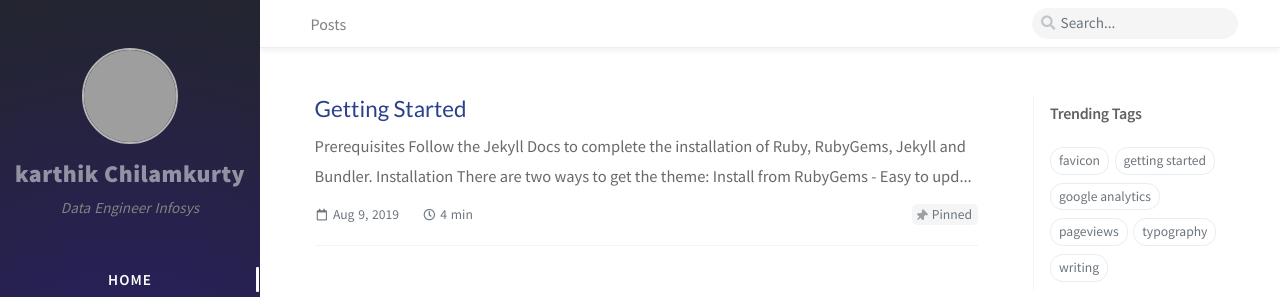
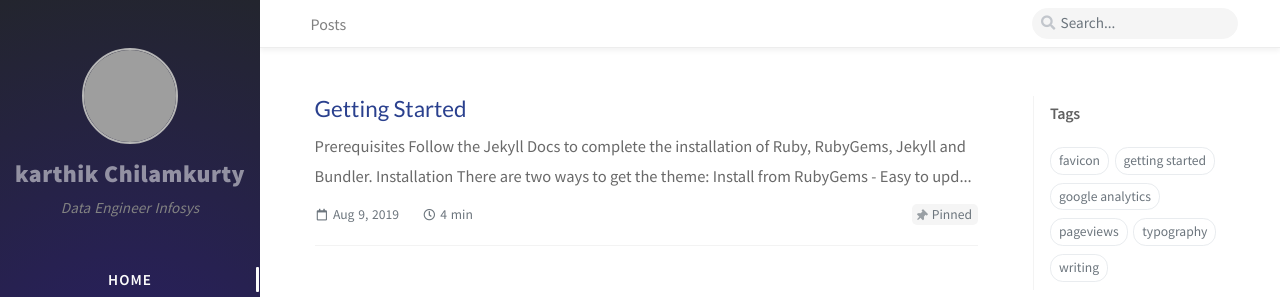
Before and after one commit to karthikchilamkurthy/karthikchilamkurthy.github.io, a Jekyll site: the page built from index.html, in a window 1280 px wide. Shown: the top 297 px of the page. Built offline with Jekyll 4.4.1, drawn with Linux system fonts in a browser that asks for light colours; nearby versions of some CDN libraries; comment, search, counter and statistics services are not loaded; grey boxes are pictures that could not be loaded.

Commit message:
updating tags yml

```diff
--- a/_data/label.yml
+++ b/_data/label.yml
@@ -2,7 +2,7 @@
 
 panel:
   lastmod: Recent Update
-  trending_tags: Trending Tags
+  trending_tags:  Tags
   toc: Contents
 
 post:
```
